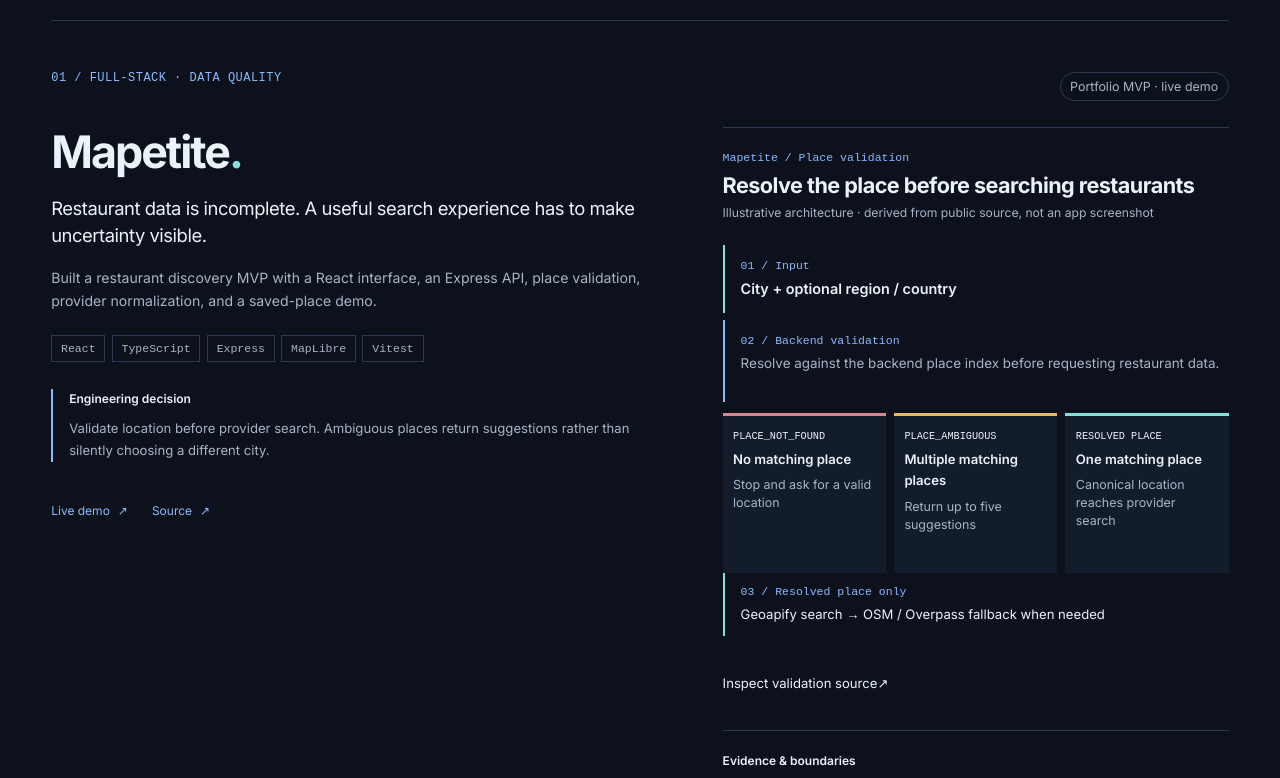
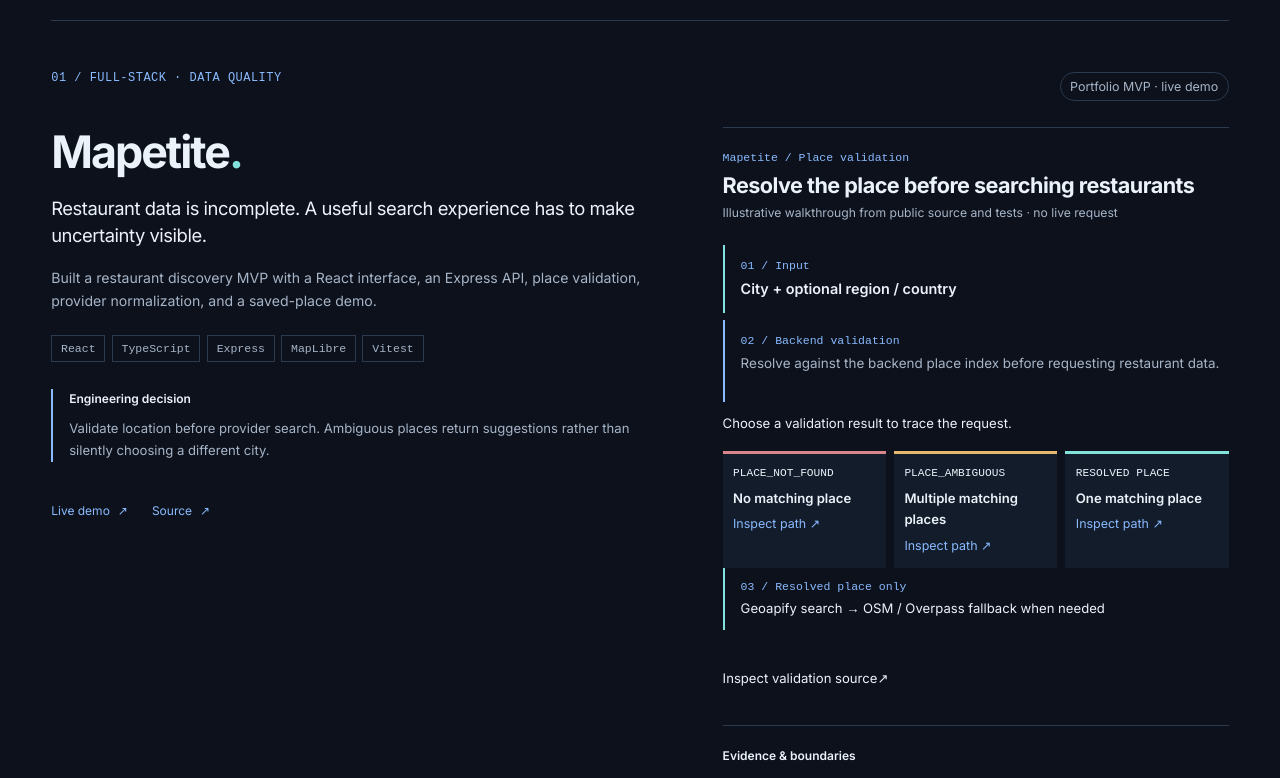
Before and after one commit to Spook65/brandonhann.github.io, a React (Vite) app in the folder v2/: page / in a window 1280 px wide. Shown: the part 1080-1858 px from the top of the page. Built offline with nearby package versions, Linux system fonts and the light colour scheme.

Commit message:
feat(portfolio): add interactive Mapetite validation evidence

```diff
--- a/v2/src/data/caseStudies.ts
+++ b/v2/src/data/caseStudies.ts
@@ -170,18 +170,30 @@
       label: "No matching place",
       result: "Stop and ask for a valid location",
       kind: "stop",
+      example: "fakecity · California · United States",
+      providerReached: false,
+      explanation:
+        "The city has no exact match in the backend place index. Validation stops before restaurant providers receive a search.",
     },
     {
       code: "PLACE_AMBIGUOUS",
       label: "Multiple matching places",
       result: "Return up to five suggestions",
       kind: "clarify",
+      example: "Springfield · no region or country",
+      providerReached: false,
+      explanation:
+        "Several indexed places share the name. The backend asks for more location context instead of selecting one silently.",
     },
     {
       code: "RESOLVED PLACE",
       label: "One matching place",
       result: "Canonical location reaches provider search",
       kind: "continue",
+      example: "Stockton · California · United States",
+      providerReached: true,
+      explanation:
+        "One indexed place matches. Its canonical location can proceed to Geoapify, with OSM / Overpass available as a fallback.",
     },
   ],
   followThrough: "Geoapify search → OSM / Overpass fallback when needed",
--- a/v2/src/showcase/MapetiteEvidence.module.css
+++ b/v2/src/showcase/MapetiteEvidence.module.css
@@ -44,6 +44,11 @@
   color: var(--muted);
   font-size: 0.84rem;
 }
+.hint {
+  margin: 0.85rem 0 0.55rem;
+  color: var(--ink);
+  font-size: 0.82rem;
+}
 .outcomes {
   display: grid;
   grid-template-columns: repeat(3, minmax(0, 1fr));
@@ -53,32 +58,111 @@
   margin: 0;
 }
 .outcomes li {
-  display: flex;
-  flex-direction: column;
-  gap: 0.35rem;
   min-width: 0;
-  min-height: 10rem;
-  padding: 0.8rem 0.65rem;
   border-top: 3px solid var(--line);
   background: var(--surface);
 }
-.outcomes li[data-kind="stop"] { border-color: #d8868c; }
-.outcomes li[data-kind="clarify"] { border-color: #e6b86e; }
-.outcomes li[data-kind="continue"] { border-color: var(--cyan); }
+.outcomes li[data-selected="true"] {
+  outline: 2px solid var(--accent);
+  outline-offset: 2px;
+  background: #1b2b42;
+}
+.outcomes li[data-kind="stop"] {
+  border-color: #d8868c;
+}
+.outcomes li[data-kind="clarify"] {
+  border-color: #e6b86e;
+}
+.outcomes li[data-kind="continue"] {
+  border-color: var(--cyan);
+}
+.outcomes button,
+.staticOutcome {
+  display: flex;
+  flex-direction: column;
+  align-items: flex-start;
+  gap: 0.35rem;
+  width: 100%;
+  min-height: 7rem;
+  padding: 0.8rem 0.65rem;
+  text-align: left;
+}
+.outcomes button {
+  color: inherit;
+  background: transparent;
+  border: 0;
+  cursor: pointer;
+  font: inherit;
+}
+.outcomes button:hover {
+  background: #20314a;
+}
+.outcomes button:active {
+  background: #29405f;
+}
+.outcomes button:focus-visible {
+  outline: 2px solid var(--accent);
+  outline-offset: -4px;
+}
 .outcomes code {
   overflow-wrap: anywhere;
   color: var(--ink);
-  font: 0.64rem/1.4 var(--mono);
+  font: 0.7rem/1.4 var(--mono);
 }
 .outcomes strong {
   color: var(--ink);
   font-size: 0.82rem;
   font-weight: 600;
 }
-.outcomes li > span {
+.outcomes button > span,
+.staticOutcome > span {
   color: var(--muted);
   font-size: 0.78rem;
   line-height: 1.45;
+}
+.outcomes button > span {
+  color: var(--accent);
+}
+.trace {
+  margin-top: 0.75rem;
+  padding: 0.85rem 0 0.7rem;
+  border-block: 1px solid var(--line);
+}
+.traceLabel {
+  margin: 0 0 0.65rem;
+  color: var(--accent);
+  font: 0.72rem/1.5 var(--mono);
+}
+.trace ol {
+  display: grid;
+  grid-template-columns: repeat(3, minmax(0, 1fr));
+  gap: 0.5rem;
+  list-style: none;
+  margin: 0;
+  padding: 0;
+}
+.trace li {
+  display: grid;
+  align-content: start;
+  gap: 0.25rem;
+  padding-left: 0.65rem;
+  border-left: 2px solid var(--cyan);
+}
+.trace li span {
+  color: var(--accent);
+  font: 0.69rem/1.4 var(--mono);
+}
+.trace li strong {
+  color: var(--ink);
+  font-size: 0.76rem;
+  line-height: 1.4;
+  overflow-wrap: anywhere;
+}
+.trace > p:last-child {
+  margin: 0.85rem 0 0;
+  color: var(--muted);
+  font-size: 0.82rem;
+  line-height: 1.5;
 }
 .followThrough {
   display: grid;
@@ -98,7 +182,22 @@
   font-size: 0.82rem;
 }
 @media (max-width: 480px) {
-  .outcomes { grid-template-columns: 1fr; }
-  .outcomes li { min-height: 0; padding: 0.65rem 0.8rem; }
-  .outcomes li > span { font-size: 0.83rem; }
+  .outcomes {
+    grid-template-columns: 1fr;
+  }
+  .outcomes button,
+  .staticOutcome {
+    min-height: 0;
+    padding: 0.65rem 0.8rem;
+  }
+  .outcomes button > span,
+  .staticOutcome > span {
+    font-size: 0.83rem;
+  }
+  .trace ol {
+    grid-template-columns: 1fr;
+  }
+  .trace li {
+    padding-block: 0.15rem;
+  }
 }
--- a/v2/src/showcase/MapetiteEvidence.tsx
+++ b/v2/src/showcase/MapetiteEvidence.tsx
@@ -1,14 +1,24 @@
+import { useEffect, useState } from "react";
 import { mapetiteValidation } from "../data/caseStudies";
 import styles from "./MapetiteEvidence.module.css";
 
 export function MapetiteEvidence() {
+  const [enhanced, setEnhanced] = useState(false);
+  const [selectedKind, setSelectedKind] = useState<
+    (typeof mapetiteValidation.outcomes)[number]["kind"] | null
+  >(null);
+  useEffect(() => setEnhanced(true), []);
+  const selected = mapetiteValidation.outcomes.find(
+    (outcome) => outcome.kind === selectedKind,
+  );
+
   return (
     <figure className={styles.figure} aria-labelledby="mapetite-flow-title">
       <figcaption>
         <span className={styles.eyebrow}>Mapetite / Place validation</span>
         <strong id="mapetite-flow-title">{mapetiteValidation.title}</strong>
         <span className={styles.disclosure}>
-          Illustrative architecture · derived from public source, not an app screenshot
+          Illustrative walkthrough from public source and tests · no live request
         </span>
       </figcaption>
       <div className={styles.input}>
@@ -17,21 +27,72 @@
       </div>
       <div className={styles.boundary}>
         <span className={styles.step}>02 / Backend validation</span>
-        <p>Resolve against the backend place index before requesting restaurant data.</p>
+        <p>
+          Resolve against the backend place index before requesting restaurant
+          data.
+        </p>
       </div>
+      {enhanced && (
+        <p className={styles.hint}>
+          Choose a validation result to trace the request.
+        </p>
+      )}
       <ol className={styles.outcomes} aria-label="Possible validation outcomes">
         {mapetiteValidation.outcomes.map((outcome) => (
-          <li key={outcome.code} data-kind={outcome.kind}>
+          <li
+            key={outcome.code}
+            data-kind={outcome.kind}
+            data-selected={selectedKind === outcome.kind}
+          >
+            {enhanced ? (
+              <button
+                type="button"
+                aria-pressed={selectedKind === outcome.kind}
+                onClick={() => setSelectedKind(outcome.kind)}
+              >
+                <code>{outcome.code}</code>
+                <strong>{outcome.label}</strong>
+                <span>Inspect path ↗</span>
+              </button>
+            ) : (
+              <div className={styles.staticOutcome}>
                 <code>{outcome.code}</code>
                 <strong>{outcome.label}</strong>
                 <span>{outcome.result}</span>
+              </div>
+            )}
           </li>
         ))}
       </ol>
+      {selected ? (
+        <div className={styles.trace} role="status" aria-live="polite">
+          <p className={styles.traceLabel}>
+            Repository test case · illustrative trace
+          </p>
+          <ol aria-label="Selected validation path">
+            <li>
+              <span>01 / Input</span>
+              <strong>{selected.example}</strong>
+            </li>
+            <li>
+              <span>02 / Validate</span>
+              <strong>{selected.code}</strong>
+            </li>
+            <li>
+              <span>03 / Provider search</span>
+              <strong>
+                {selected.providerReached ? "Would proceed" : "Not reached"}
+              </strong>
+            </li>
+          </ol>
+          <p>{selected.explanation}</p>
+        </div>
+      ) : (
         <p className={styles.followThrough}>
           <span className={styles.step}>03 / Resolved place only</span>
           {mapetiteValidation.followThrough}
         </p>
+      )}
       <a
         className={styles.source}
         href={mapetiteValidation.source}
```
Also changed, not shown: 1 other file (tests, documents, lock files or other folders). Lines whose indentation alone changed are shown as unchanged.
